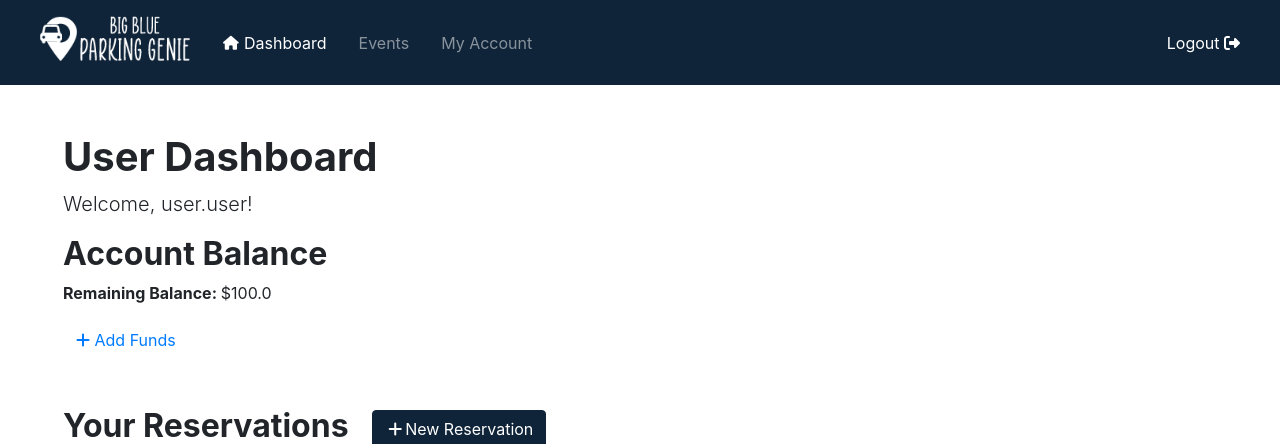
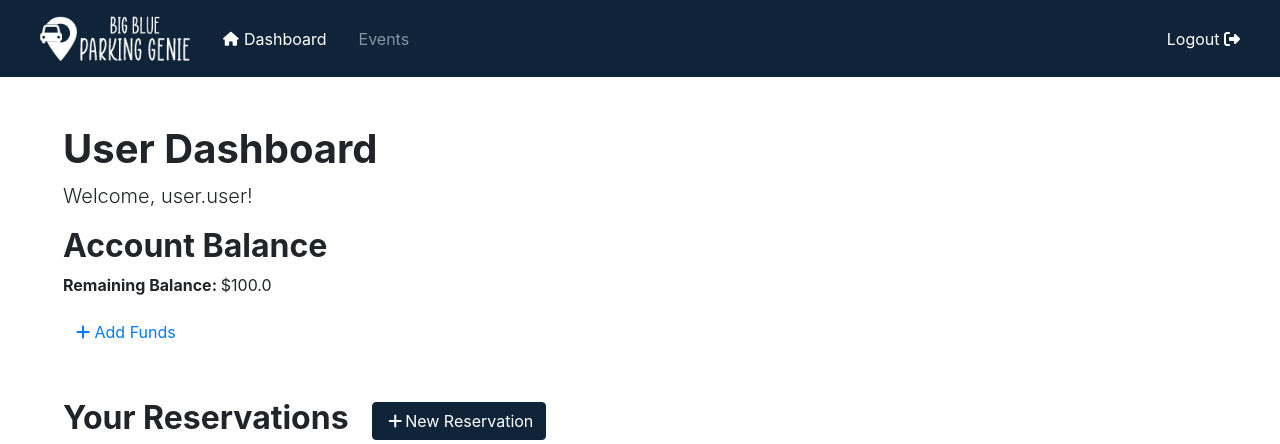
Before and after one commit to Anne-Senpai/CS-3450-Team-5, a Django app: page / in a window 1280 px wide. Shown: the top 444 px of the page. Run offline with Django 3.2, Linux system fonts and the light colour scheme; a user stored in the database is signed in; data comes from the database, SQL or seed files in the repository; some libraries are stand-ins or nearby versions.

Commit message:
updated nav logo

```diff
--- a/src/bbpg/genie/templates/genie/base.html
+++ b/src/bbpg/genie/templates/genie/base.html
@@ -16,7 +16,7 @@
 </head>
 <header>
 	<nav class="navbar navbar-expand-lg navbar-dark bg-primary">
-		<a class="navbar-brand h2 mb-sm-3 mx-4 p-0 pt-2" href="{% url 'genie:index' %}">
+		<a class="navbar-brand h2 mb-3 mb-md-0 mx-4 py-2" href="{% url 'genie:index' %}">
 			<img src="{% static 'genie/logo-01.png' %}" alt="Big Blue Parking Genie" style="width:150px;"/>
 		</a>
         {% if user.is_authenticated %}
@@ -24,17 +24,16 @@
 			<span class="navbar-toggler-icon"></span>
 		</button>
 		<div class="collapse navbar-collapse" id="navbarSupportedContent">
-			<ul class="navbar-nav mr-auto">
-				<!-- add active class to nav-item for current page? -->
+			<ul class="navbar-nav mr-auto m-0">
 				<li class="nav-item mr-3 {% if request.get_full_path == "/" %}active{% endif %}">
 					<a class="nav-link" href="{% url 'genie:index' %}"><i class="fas fa-home fa-fw fa-sm"></i> Dashboard</a>
 				</li>
 				<li class="nav-item mr-3 {% if request.get_full_path == "/events/" %}active{% endif %}">
 					<a class="nav-link" href="{% url 'genie:events' %}">Events</a>
 				</li>
-				<li class="nav-item mr-3 {% if request.get_full_path == "/user/" %}active{% endif %}">
+				<!-- <li class="nav-item mr-3 {% if request.get_full_path == "/user/" %}active{% endif %}">
 					<a class="nav-link" href="{% url 'genie:user' %}">My Account</a>
-				</li>
+				</li> -->
 			</ul>
             <ul class="navbar-nav ml-auto mr-3">
                 <a class="nav-link" style="color:rgba(255,255,255, 1);" href="{% url 'genie:logout' %}">Logout <i class="fas fa-sign-out-alt"></i></a>
```
